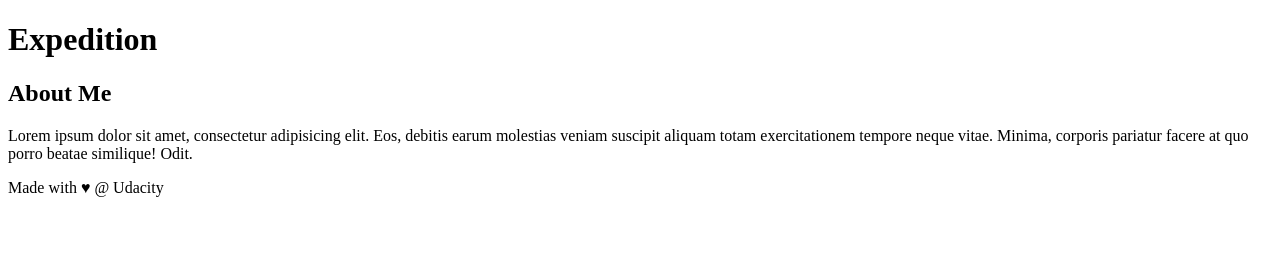
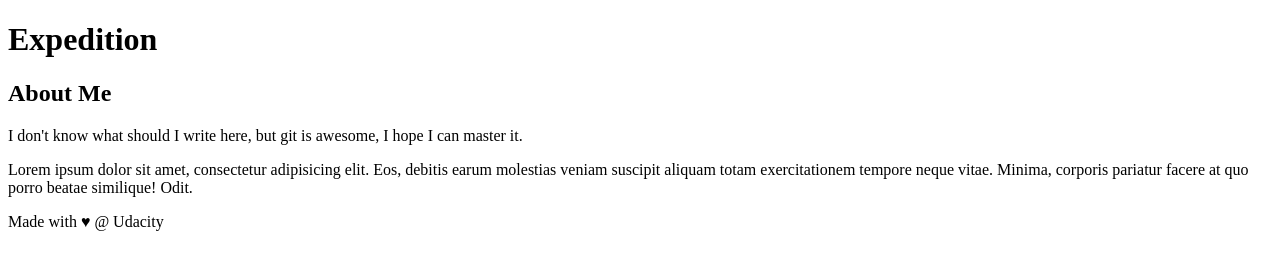
Before and after one commit to victor-cali/Version-Control-with-Git-Udacity, a plain HTML site: page index.html in a window 1280 px wide. Drawn offline with Linux system fonts and the light colour scheme.

Commit message:
Add more content to sidebar

```diff
--- a/index.html
+++ b/index.html
@@ -21,7 +21,7 @@
     <!-- start of new content -->
     <aside>
         <h2>About Me</h2>
-
+        I don't know what should I write here, but git is awesome, I hope I can master it.
         <p>Lorem ipsum dolor sit amet, consectetur adipisicing elit. Eos, debitis earum molestias veniam suscipit aliquam totam exercitationem tempore neque vitae. Minima, corporis pariatur facere at quo porro beatae similique! Odit.</p>
     </aside>
     <!-- end of new content -->
```
